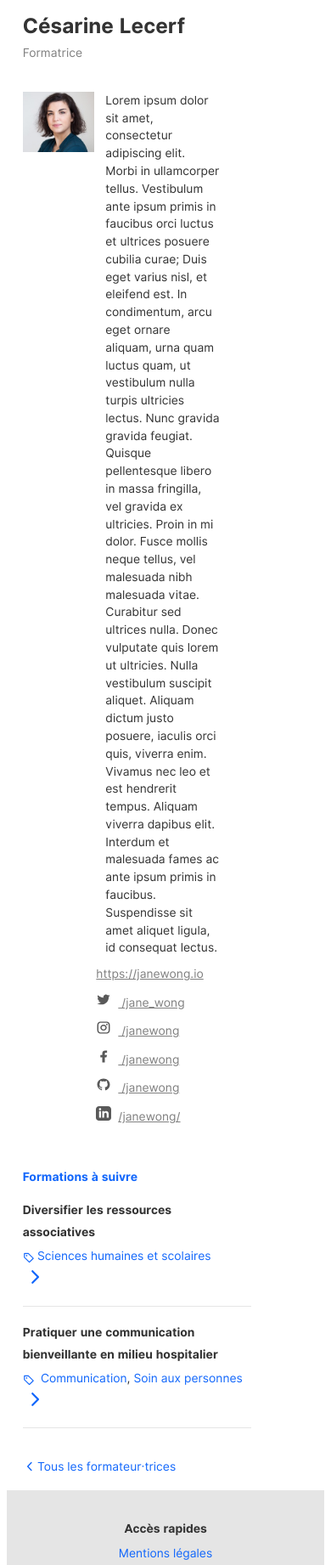
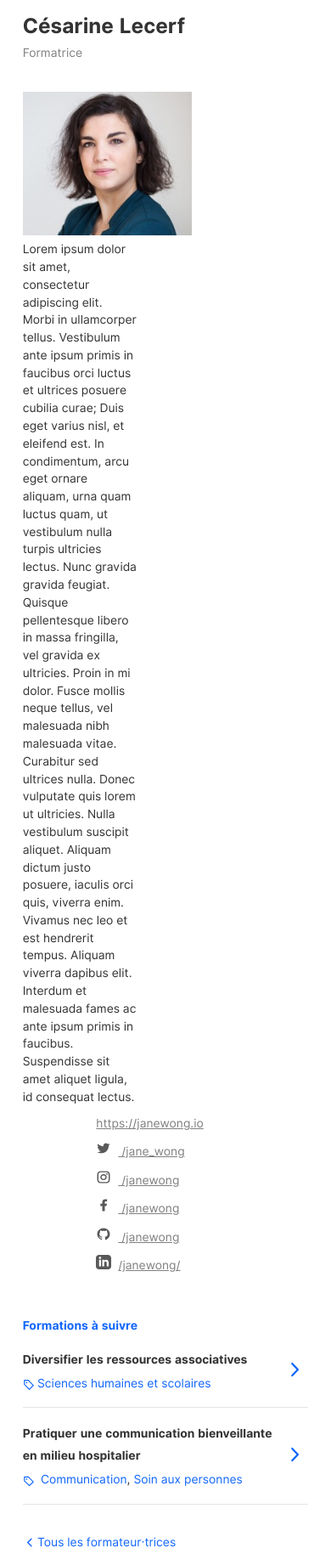
Before and after one commit to smartcoop/cfa-static-templates, a PHP site: page /nom-du-formateur.php in a window 390 px wide. Shown: the part 173-2015 px from the top of the page at 85% size. Run offline with PHP 8.4, Linux system fonts and the light colour scheme.

Commit message:
Compiled styles

```diff
--- a/css/main.css
+++ b/css/main.css
@@ -970,6 +970,12 @@ abbr[title] {
   margin: 4rem auto;
 }
 
+@media (max-width: 900px) {
+  .main .search-category__list {
+    max-width: 100%;
+  }
+}
+
 .main .search-category__list .search-category__list-ul {
   display: -webkit-box;
   display: -ms-flexbox;
@@ -985,11 +991,31 @@ abbr[title] {
           justify-content: center;
 }
 
+@media (max-width: 700px) {
+  .main .search-category__list .search-category__list-ul {
+    -ms-flex-wrap: nowrap;
+        flex-wrap: nowrap;
+    -webkit-box-orient: vertical;
+    -webkit-box-direction: normal;
+        -ms-flex-direction: column;
+            flex-direction: column;
+    -webkit-box-align: center;
+        -ms-flex-align: center;
+            align-items: center;
+  }
+}
+
 .main .search-category__list .search-category__item {
   margin: 0 1rem 1rem 0;
   border: 0.1rem solid #333333;
   width: auto;
   text-align: center;
+}
+
+@media (max-width: 700px) {
+  .main .search-category__list .search-category__item {
+    margin: auto auto 1rem auto;
+  }
 }
 
 .main .search-category__list .search-category__item-link {
@@ -1037,19 +1063,16 @@ abbr[title] {
 }
 
 .training-list__container {
+  display: -webkit-box;
+  display: -ms-flexbox;
+  display: flex;
   padding: 2.4rem 0;
   border-bottom: 1px solid #E5E5E5;
   max-width: 100%;
-  display: -webkit-box;
-  display: -ms-flexbox;
-  display: flex;
-  -ms-flex-wrap: wrap;
-      flex-wrap: wrap;
 }
 
 .training-list__container .training-list__container-left {
-  width: 75%;
-  min-width: 30rem;
+  width: 90%;
   text-align: left;
 }
 
@@ -1074,10 +1097,21 @@ abbr[title] {
 }
 
 .training-list__container .training-list__container-right {
-  width: 25%;
-  min-width: 20rem;
-  text-align: right;
-  padding-top: 5rem;
+  width: 10%;
+  min-width: 10%;
+  display: -webkit-box;
+  display: -ms-flexbox;
+  display: flex;
+  -webkit-box-orient: horizontal;
+  -webkit-box-direction: normal;
+      -ms-flex-direction: row;
+          flex-direction: row;
+  -webkit-box-pack: center;
+      -ms-flex-pack: center;
+          justify-content: center;
+  -webkit-box-align: center;
+      -ms-flex-align: center;
+          align-items: center;
 }
 
 .training-card {
@@ -1160,6 +1194,7 @@ abbr[title] {
 .trainer-card .trainer-card__details .trainer-card__image {
   width: 25%;
   margin-right: 4%;
+  min-width: 23rem;
 }
 
 .trainer-card .trainer-card__details .trainer-card__details-txts {
@@ -1197,6 +1232,12 @@ abbr[title] {
   width: 80%;
 }
 
+@media (max-width: 900px) {
+  .trainer-card .trainer-card__trainings {
+    width: 100%;
+  }
+}
+
 .trainer-card .trainer-card__trainings .trainer-card__trainings-label {
   font-size: 1.6rem;
   font-weight: 700;
@@ -1229,8 +1270,19 @@ abbr[title] {
 .trainer-card .trainer-card__trainings .training-list__container .training-list__container-right {
   width: 10%;
   min-width: 10%;
-  vertical-align: top;
-  padding: 0;
+  display: -webkit-box;
+  display: -ms-flexbox;
+  display: flex;
+  -webkit-box-orient: horizontal;
+  -webkit-box-direction: normal;
+      -ms-flex-direction: row;
+          flex-direction: row;
+  -webkit-box-pack: center;
+      -ms-flex-pack: center;
+          justify-content: center;
+  -webkit-box-align: center;
+      -ms-flex-align: center;
+          align-items: center;
 }
 
 .trainer-card .trainer-card__footer {
@@ -1256,7 +1308,8 @@ abbr[title] {
 .trainer-list .trainer-list__item .trainer-list__item-picture {
   background: #E5E5E5;
   width: 100%;
-  min-height: 15rem;
+  height: 15rem;
+  overflow: hidden;
 }
 
 .trainer-list .trainer-list__item .trainer-icon {
```
Also changed, not shown: 1 other file.
